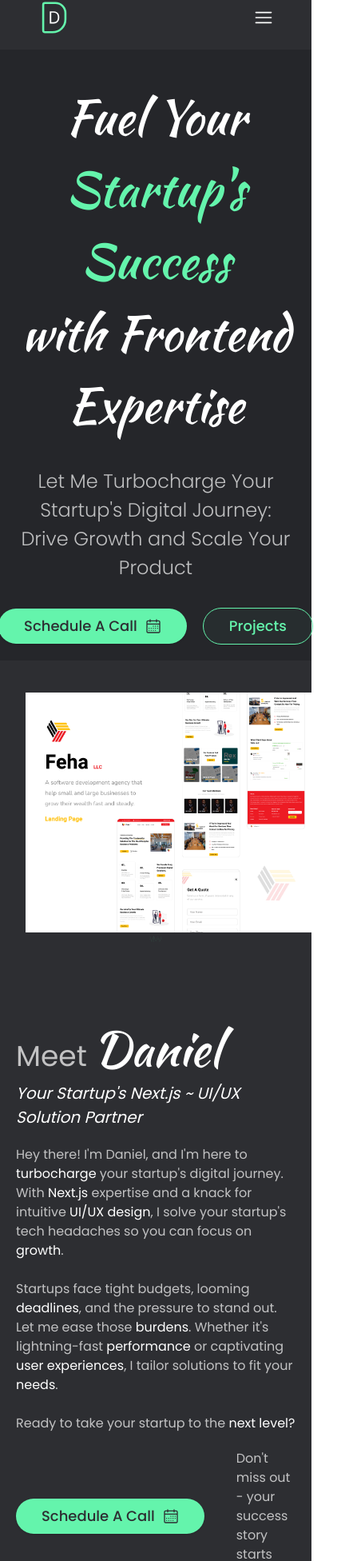
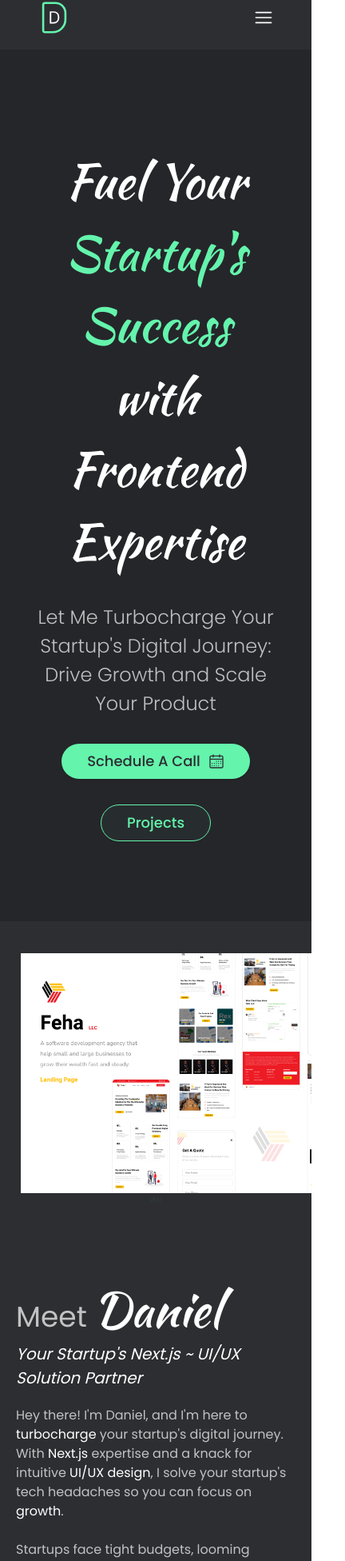
Before and after one commit to DaramolaD/saas_portfolio, a Next.js app: page / in a window 390 px wide. Shown: the part 18-1970 px from the top of the page at 80% size, 432 px wide, since content can reach past the window. Built offline with nearby package versions, Linux system fonts and the light colour scheme.

Commit message:
fixed-responsiveness

```diff
--- a/components/About.jsx
+++ b/components/About.jsx
@@ -40,15 +40,16 @@ const About = () => {
             <br /> Ready to take your startup to the <span>next level?</span>
           </p>
         </div>
-        <div className="cta flex gap-0 items-center pt-5 gap-5">
+        <div className="cta flex flex-wrap items-start mt-8 gap-5">
+
+          <p className="aboutPara text-base leading-normal lg:leading-normal lg:text-2xl text-white71">
+            Don&apos;t miss out - your success story starts today.
+          </p>
           <Button variant="default" size="lg" className="mr-5 ">
             <span className="text-lg">Schedule A Call</span>
             <CalendarIcon className="ml5" />
           </Button>
 
-          <p className="aboutPara text-base leading-normal lg:leading-normal lg:text-2xl text-white71">
-            Don&apos;t miss out - your success story starts today.
-          </p>
         </div>
       </div>
     </div>
--- a/components/Hero.jsx
+++ b/components/Hero.jsx
@@ -5,7 +5,7 @@ import { CalendarIcon } from "@radix-ui/react-icons";
 
 const Hero = () => {
   return (
-    <div className="relative w-full bg-bg2-100 h-full max-h-[100vh] pb-[100px] pt-[200px] flex items-center justify-center">
+    <div className="relative w-full bg-bg2-100 h-full pb-[100px] pt-[200px] flex items-center justify-center">
       <div className="max-w-screen-2xl">
         <div className="items-center justify-center flex flex-col w-full max-w-screen-2xl px-10 gap-8">
           <h1
@@ -19,7 +19,7 @@ const Hero = () => {
             Let Me Turbocharge Your Startup&apos;s Digital Journey: <br /> Drive
             Growth and Scale Your Product
           </p>
-          <div className="flex items-center justify-center cta gap-5">
+          <div className="flex flex-wrap sm:flex-nowrap items-center justify-center cta gap-8">
             <Button variant="default" size="lg">
               <span className="text-lg">Schedule A Call</span>
               <CalendarIcon className="ml5" />
```
